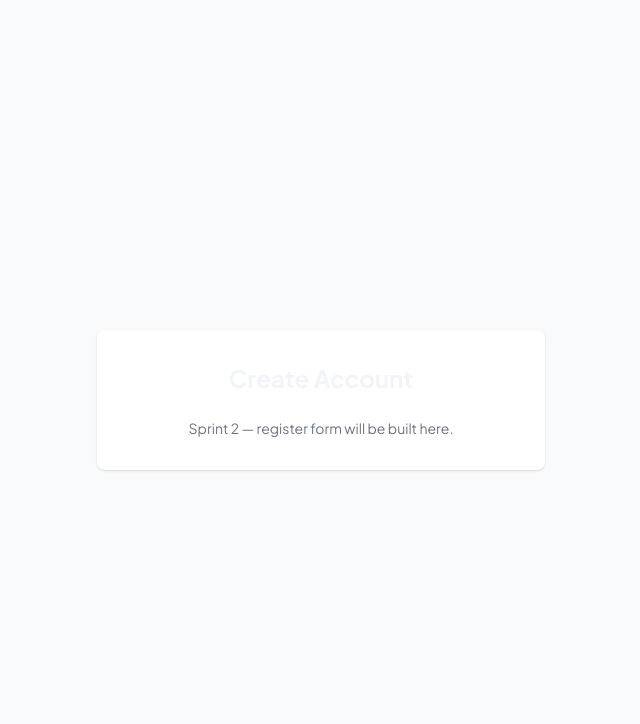
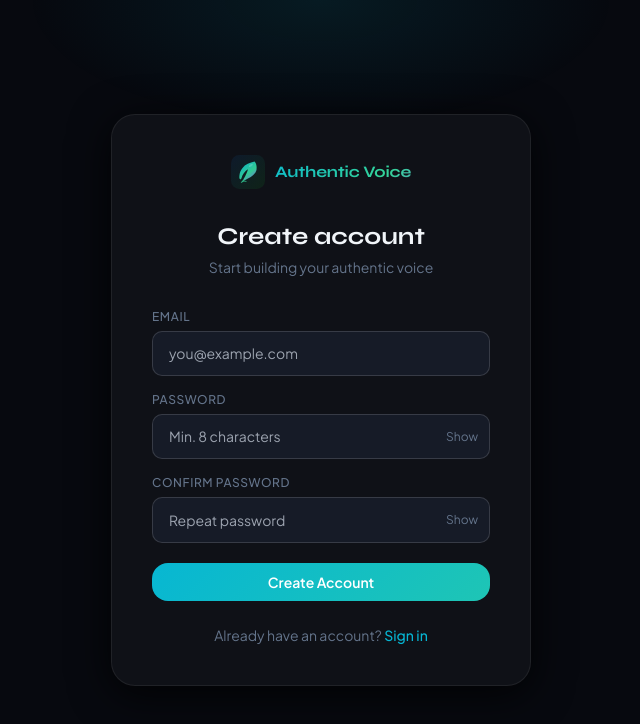
Before and after one commit to yousseffsanafawy/Authentic-AI-Voice, a Next.js app in the folder frontend/: page /register in a window 1280 px wide. Shown: the top 724 px of the page, without its empty margins (319-959 px from the left). Built offline with nearby package versions, Linux system fonts and the light colour scheme; no server answers.

Commit message:
feat(auth): build register page with client-side validation (S2-F2)

```diff
--- a/frontend/app/register/page.tsx
+++ b/frontend/app/register/page.tsx
@@ -1,10 +1,260 @@
+"use client";
+
+import { useState } from "react";
+import { useRouter } from "next/navigation";
+import Link from "next/link";
+import api from "@/lib/api";
+import AppLogo from "@/components/ui/AppLogo";
+
 export default function RegisterPage() {
+  const [email, setEmail] = useState("");
+  const [password, setPassword] = useState("");
+  const [confirmPassword, setConfirmPassword] = useState("");
+  const [error, setError] = useState("");
+  const [loading, setLoading] = useState(false);
+  const [showPw, setShowPw] = useState(false);
+  const [showConfirm, setShowConfirm] = useState(false);
+  const router = useRouter();
+
+  const handleSubmit = async (e: React.FormEvent) => {
+    e.preventDefault();
+    setError("");
+
+    // Client-side validation
+    if (password.length < 8) {
+      setError("Password must be at least 8 characters.");
+      return;
+    }
+    if (password !== confirmPassword) {
+      setError("Passwords do not match.");
+      return;
+    }
+
+    setLoading(true);
+    try {
+      const { data } = await api.post("/api/auth/register", { email, password });
+      // Store token in BOTH localStorage (for Axios) AND cookie (for middleware)
+      localStorage.setItem("auth_token", data.access_token);
+      document.cookie = `auth_token=${data.access_token}; path=/; max-age=${60 * 60 * 24}; SameSite=Strict`;
+      router.push("/dashboard");
+    } catch (err: any) {
+      const status = err?.response?.status;
+      if (status === 409) {
+        setError("An account with this email already exists.");
+      } else {
+        setError(err?.response?.data?.detail || "Registration failed. Try again.");
+      }
+    } finally {
+      setLoading(false);
+    }
+  };
+
   return (
-    <main className="min-h-screen flex items-center justify-center bg-gray-50">
-      <div className="bg-white p-8 rounded-lg shadow w-full max-w-md">
-        <h1 className="text-2xl font-bold mb-6 text-center">Create Account</h1>
-        <p className="text-gray-500 text-center text-sm">
-          Sprint 2 — register form will be built here.
+    <main
+      className="min-h-screen flex items-center justify-center px-4 py-8"
+      style={{ background: "var(--color-bg-deep)" }}
+    >
+      {/* Ambient glow */}
+      <div
+        className="fixed top-0 left-1/2 -translate-x-1/2 w-[600px] h-[300px] pointer-events-none"
+        style={{
+          background:
+            "radial-gradient(ellipse 70% 60% at 50% 0%, rgba(6,182,212,0.10) 0%, transparent 70%)",
+        }}
+      />
+
+      <div
+        className="w-full max-w-[420px] relative"
+        style={{
+          background: "var(--color-surface)",
+          border: "1px solid var(--color-border)",
+          borderRadius: "var(--radius-xl)",
+          padding: "2.5rem",
+          boxShadow: "var(--shadow-lg)",
+        }}
+      >
+        {/* Logo */}
+        <div className="flex justify-center mb-8">
+          <AppLogo size="md" />
+        </div>
+
+        <h1
+          className="text-2xl font-bold mb-1 text-center"
+          style={{ fontFamily: "var(--font-display)", color: "var(--color-text)" }}
+        >
+          Create account
+        </h1>
+        <p className="text-center text-sm mb-8" style={{ color: "var(--color-text-muted)" }}>
+          Start building your authentic voice
+        </p>
+
+        <form onSubmit={handleSubmit} className="flex flex-col gap-4">
+          {/* Email */}
+          <div className="flex flex-col gap-1.5">
+            <label
+              htmlFor="email"
+              className="text-xs font-medium uppercase tracking-wider"
+              style={{ color: "var(--color-text-muted)" }}
+            >
+              Email
+            </label>
+            <input
+              id="email"
+              type="email"
+              required
+              autoComplete="email"
+              value={email}
+              onChange={(e) => setEmail(e.target.value)}
+              placeholder="you@example.com"
+              style={{
+                background: "var(--color-surface-2)",
+                border: "1px solid var(--color-border-bright)",
+                borderRadius: "var(--radius-md)",
+                color: "var(--color-text)",
+                padding: "0.7rem 1rem",
+                width: "100%",
+                outline: "none",
+                transition: "border-color 0.2s",
+                fontSize: "0.875rem",
+              }}
+              onFocus={(e) => (e.target.style.borderColor = "var(--color-cyan)")}
+              onBlur={(e) => (e.target.style.borderColor = "var(--color-border-bright)")}
+            />
+          </div>
+
+          {/* Password */}
+          <div className="flex flex-col gap-1.5">
+            <label
+              htmlFor="password"
+              className="text-xs font-medium uppercase tracking-wider"
+              style={{ color: "var(--color-text-muted)" }}
+            >
+              Password
+            </label>
+            <div className="relative">
+              <input
+                id="password"
+                type={showPw ? "text" : "password"}
+                required
+                autoComplete="new-password"
+                value={password}
+                onChange={(e) => setPassword(e.target.value)}
+                placeholder="Min. 8 characters"
+                style={{
+                  background: "var(--color-surface-2)",
+                  border: "1px solid var(--color-border-bright)",
+                  borderRadius: "var(--radius-md)",
+                  color: "var(--color-text)",
+                  padding: "0.7rem 2.8rem 0.7rem 1rem",
+                  width: "100%",
+                  outline: "none",
+                  transition: "border-color 0.2s",
+                  fontSize: "0.875rem",
+                }}
+                onFocus={(e) => (e.target.style.borderColor = "var(--color-cyan)")}
+                onBlur={(e) => (e.target.style.borderColor = "var(--color-border-bright)")}
+              />
+              <button
+                type="button"
+                onClick={() => setShowPw((v) => !v)}
+                className="absolute right-3 top-1/2 -translate-y-1/2 text-xs"
+                style={{ color: "var(--color-text-muted)" }}
+                tabIndex={-1}
+              >
+                {showPw ? "Hide" : "Show"}
+              </button>
+            </div>
+          </div>
+
+          {/* Confirm Password */}
+          <div className="flex flex-col gap-1.5">
+            <label
+              htmlFor="confirmPassword"
+              className="text-xs font-medium uppercase tracking-wider"
+              style={{ color: "var(--color-text-muted)" }}
+            >
+              Confirm Password
+            </label>
+            <div className="relative">
+              <input
+                id="confirmPassword"
+                type={showConfirm ? "text" : "password"}
+                required
+                autoComplete="new-password"
+                value={confirmPassword}
+                onChange={(e) => setConfirmPassword(e.target.value)}
+                placeholder="Repeat password"
+                style={{
+                  background: "var(--color-surface-2)",
+                  border: "1px solid var(--color-border-bright)",
+                  borderRadius: "var(--radius-md)",
+                  color: "var(--color-text)",
+                  padding: "0.7rem 2.8rem 0.7rem 1rem",
+                  width: "100%",
+                  outline: "none",
+                  transition: "border-color 0.2s",
+                  fontSize: "0.875rem",
+                }}
+                onFocus={(e) => (e.target.style.borderColor = "var(--color-cyan)")}
+                onBlur={(e) => (e.target.style.borderColor = "var(--color-border-bright)")}
+              />
+              <button
+                type="button"
+                onClick={() => setShowConfirm((v) => !v)}
+                className="absolute right-3 top-1/2 -translate-y-1/2 text-xs"
+                style={{ color: "var(--color-text-muted)" }}
+                tabIndex={-1}
+              >
+                {showConfirm ? "Hide" : "Show"}
+              </button>
+            </div>
+          </div>
+
+          {/* Inline error */}
+          {error && (
+            <p
+              className="text-sm px-3 py-2"
+              style={{
+                color: "var(--color-error)",
+                background: "rgba(244,63,94,0.08)",
+                border: "1px solid rgba(244,63,94,0.2)",
+                borderRadius: "var(--radius-sm)",
+              }}
+            >
+              {error}
+            </p>
+          )}
+
+          {/* Submit */}
+          <button
+            type="submit"
+            disabled={loading}
+            className="btn-primary w-full flex items-center justify-center gap-2 mt-1"
+            style={{ opacity: loading ? 0.7 : 1 }}
+          >
+            {loading ? (
+              <>
+                <span
+                  className="w-4 h-4 rounded-full border-2 border-white border-t-transparent animate-spin"
+                />
+                Creating account…
+              </>
+            ) : (
+              "Create Account"
+            )}
+          </button>
+        </form>
+
+        {/* Login link */}
+        <p className="text-center text-sm mt-6" style={{ color: "var(--color-text-muted)" }}>
+          Already have an account?{" "}
+          <Link
+            href="/login"
+            style={{ color: "var(--color-cyan)" }}
+            className="font-medium hover:underline"
+          >
+            Sign in
+          </Link>
         </p>
       </div>
     </main>
```
